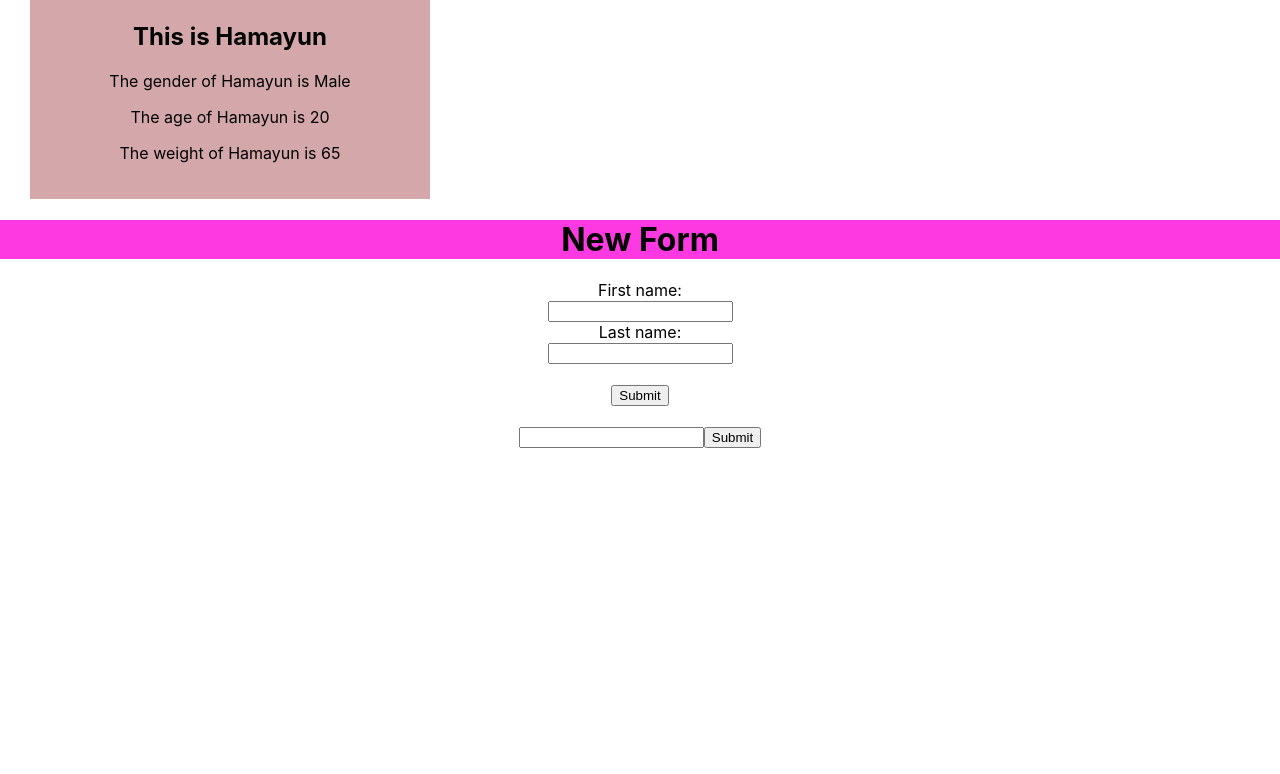
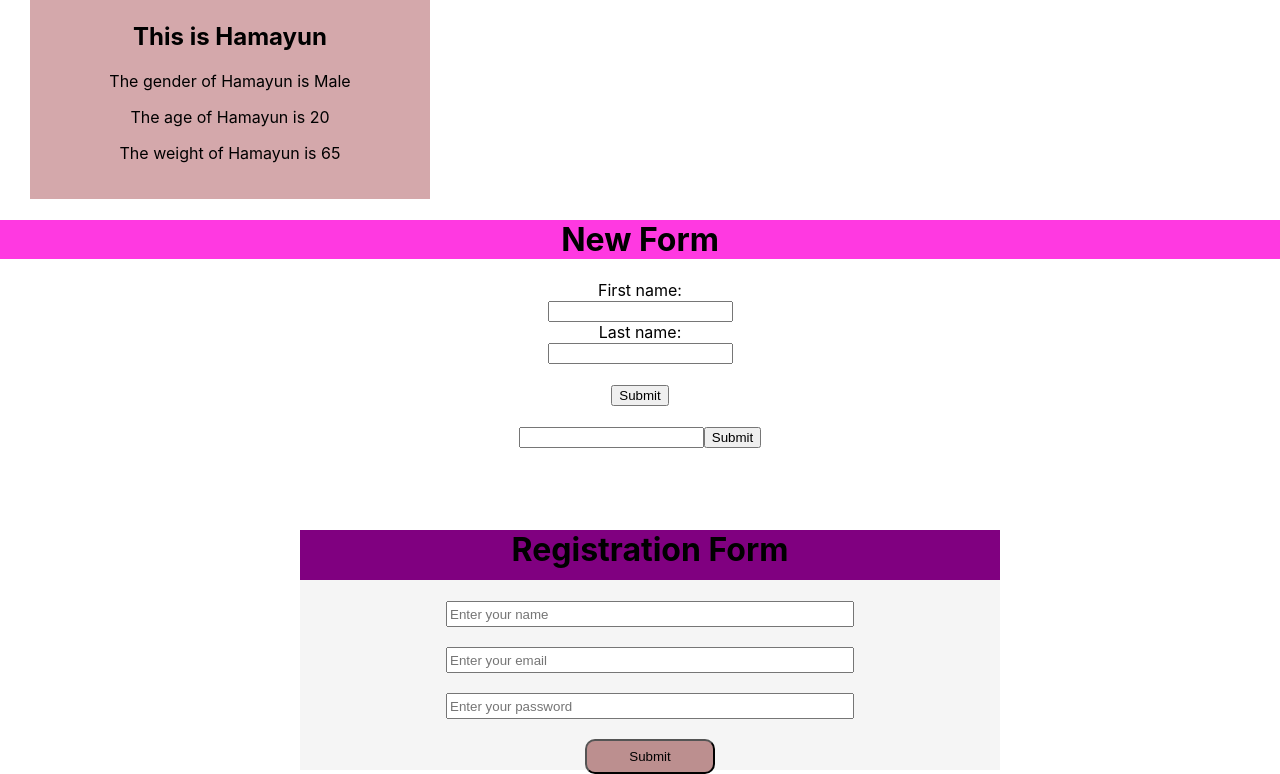
Before and after one commit to HiraRiaz123/my-app, a React (Create React App) app: page / in a window 1280 px wide. Shown: the part 2457-3231 px from the top of the page. Before the commit the page ends 2965 px from the top, so only its background shows below. Built offline with nearby package versions, Linux system fonts and the light colour scheme.

Commit message:
"change"

```diff
--- a/src/App.css
+++ b/src/App.css
@@ -3,7 +3,7 @@
 }
 
 .prop {
-  margin-top:20px;
+  margin-top: 20px;
   margin-left: 30px;
   background-color: #d4a8ab;
   width: 400px;
@@ -46,6 +46,34 @@
   }
 }
 
+.form {
+  text-align: center;
+  /* background-color: red; */
+}
+
+.form h1 {
+  background-color: purple;
+  height: 50px;
+  width: 700px;
+}
+
+.form .body {
+  background-color: whitesmoke;
+  height: 240px;
+  width: 700px;
+  margin-left: 300px;
+}
+.form input{
+  width: 400px;
+  height:20px
+}
+
+.form button{
+  width: 130px;
+  height: 35px;
+  border-radius: 10px;
+  background-color:rosybrown ;
+}
 .App-header {
   background-color: #282c34;
   min-height: 100vh;
--- a/src/App.js
+++ b/src/App.js
@@ -5,6 +5,7 @@ import { createContext } from 'react';
 import First from './practice/First';
 import Form from './practice/ConForm';
 import UnForm from './practice/UnForm';
+import Register from './practice/Register';
 const data = createContext();
 const data1 = createContext();
 const data2 = createContext();
@@ -12,6 +13,10 @@ function App() {
   const name = 'Hira Riaz'
   const age = "22"
   const weight = "70"
+  function getDatail(fname, lname) {
+    console.log(fname)
+    console.log(lname)
+  }
   return (
     <div className="App">
       <Usestate />
@@ -26,8 +31,9 @@ function App() {
       <Hy name="Rida" age="26" weight="72" gender="Female" imageUrl='B612_20180217_223147.jpg' />
       <Hy name="Hira" age="24" weight="70" gender="Female" imageUrl='B612_20190406_201535_698.jpg' />
       <Hy name="Hamayun" age="20" weight="65" gender="Male" imageUrl='B612_20190419_141830_371.jpg' />
-      <Form />
+      <Form getName={getDatail} />
       <UnForm />
+      <Register />
     </div>
   );
 }
--- a/src/practice/ConForm.js
+++ b/src/practice/ConForm.js
@@ -1,5 +1,5 @@
 import React, { useState } from "react"
-function Form() {
+function Form(dataTransfer) {
     const [fname, setFname] = useState();
     const [lname, setLname] = useState();
     function handleInput(e) {
@@ -11,10 +11,15 @@ function Form() {
             setLname(e.target.value)
         }
     }
+    function handleSubmit(e) {
+        e.preventDefault()
+        dataTransfer.getName(fname,lname)
+        // console.log(dataTransfer)
+    }
     return (
         <div>
             <h1 className="h1">New Form</h1>
-            <form>
+            <form onSubmit={handleSubmit}>
                 <label>First name:</label><br />
                 <input type="text" name="first" value={fname} onChange={handleInput} /><br />
                 <label>Last name:</label><br />
--- a/src/practice/Register.js
+++ b/src/practice/Register.js
@@ -0,0 +1,36 @@
+import React, { useEffect, useState } from "react"
+function Register() {
+    const data = { name: "", email: "", password: "" }
+    const [input, setInput] = useState(data);
+    const [flag, setFlag] = useState(false)
+    useEffect(() => {
+        console.log("Registered")
+    }, [flag])
+    function handleInput(e) {
+        setInput({ ...input, [e.target.name]: e.target.value })
+    }
+    function handleSubmit(e) {
+        e.preventDefault()
+        if (!input.name || !input.email || !input.password) {
+            alert("All Input fields are required")
+        }
+        else {
+            setFlag(true)
+        }
+    }
+    return (
+        <div className="form">
+            <span>{(flag) ? <h2>Hy {input.name} you are registered successfully</h2> : false}</span>
+            <form onSubmit={handleSubmit}>
+                <div className="body">
+                    <h1>Registration Form</h1>
+                    <input type="text" name="name" placeholder="Enter your name" value={input.name} onChange={handleInput} /><br /><br />
+                    <input type="text" name="email" placeholder="Enter your email" value={input.email} onChange={handleInput} /><br /><br />
+                    <input type="text" name="password" placeholder="Enter your password" value={input.password} onChange={handleInput} /><br /><br />
+                    <button type="Submit">Submit</button>
+                </div>
+            </form>
+        </div>
+    )
+}
+export default Register;
--- a/src/practice/Usestate.js
+++ b/src/practice/Usestate.js
@@ -28,3 +28,9 @@ function Usestate() {
     );
 }
 export default Usestate;
+
+
+
+
+
+// scjakbbscjj
```
